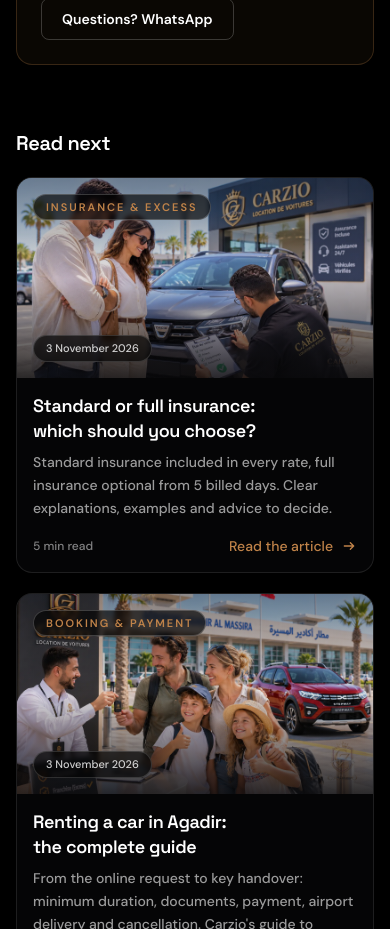
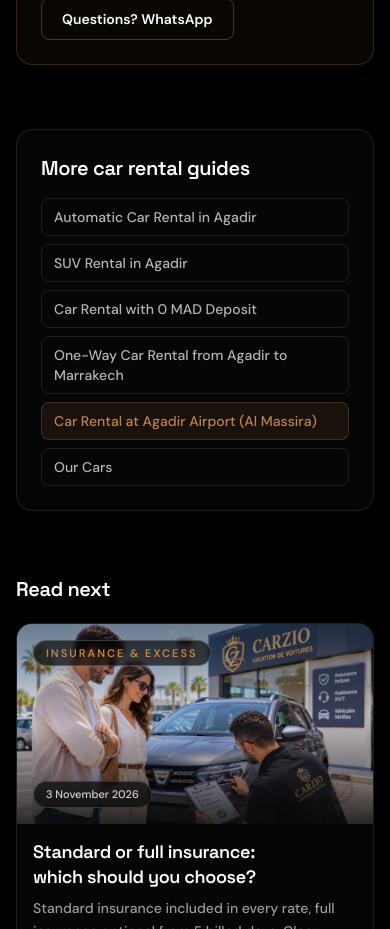
Before and after one commit to abdelbastlasri/carzio-rental, a React (Vite) app: page /blog/age-permis-conducteurs-location-maroc in a window 390 px wide. Shown: the part 4060-4989 px from the top of the page. Built offline with nearby package versions, Linux system fonts and the light colour scheme.

Commit message:
Add contextual guide links to articles

```diff
--- /dev/null
+++ b/src/components/RelatedGuides.tsx
@@ -0,0 +1,43 @@
+import { useTranslation } from 'react-i18next';
+import LangLink from './LangLink';
+import { getAirportPage } from '../content/airport';
+import { getSupportPages } from '../content/support';
+
+export default function RelatedGuides() {
+  const { t, i18n } = useTranslation();
+  const guides = getSupportPages(i18n.language).slice(0, 4);
+  const airport = getAirportPage(i18n.language);
+
+  return (
+    <section className="mx-auto max-w-3xl px-4 pb-16">
+      <div className="rounded-2xl border border-white/10 bg-zinc-950/60 p-6">
+        <h2 className="font-heading text-xl font-semibold text-white">
+          {t('support.moreTitle', 'More car rental guides')}
+        </h2>
+        <div className="mt-4 grid gap-2 sm:grid-cols-2">
+          {guides.map((guide) => (
+            <LangLink
+              key={guide.key}
+              to={`/${guide.slug}`}
+              className="rounded-lg border border-white/10 px-3 py-2 text-sm text-white/70 transition hover:border-gold/40 hover:text-gold"
+            >
+              {guide.h1}
+            </LangLink>
+          ))}
+          <LangLink
+            to={`/${airport.slug}`}
+            className="rounded-lg border border-gold/25 bg-gold/10 px-3 py-2 text-sm font-medium text-gold transition hover:bg-gold/20"
+          >
+            {airport.h1}
+          </LangLink>
+          <LangLink
+            to="/cars"
+            className="rounded-lg border border-white/10 px-3 py-2 text-sm text-white/70 transition hover:border-gold/40 hover:text-gold"
+          >
+            {t('nav.ourCars')}
+          </LangLink>
+        </div>
+      </div>
+    </section>
+  );
+}
--- a/src/pages/BlogPostPage.tsx
+++ b/src/pages/BlogPostPage.tsx
@@ -8,6 +8,7 @@ import JournalArticleHero from '../components/JournalArticleHero';
 import { findPost, getAvailableLanguages, getRelatedPosts } from '../content/blog/loader';
 import { formatBlogDate } from '../content/blog/format';
 import { getCategoryCopy } from '../content/blog/categories';
+import RelatedGuides from '../components/RelatedGuides';
 
 export default function BlogPostPage() {
   const { t, i18n } = useTranslation();
@@ -152,6 +153,8 @@ export default function BlogPostPage() {
           </div>
         </article>
 
+        <RelatedGuides />
+
         {related.length > 0 && (
           <section className="mx-auto max-w-6xl px-4 pb-16">
             <h2 className="mb-5 font-heading text-xl font-semibold text-white">{t('blog.related')}</h2>
--- a/src/pages/NewsArticle.tsx
+++ b/src/pages/NewsArticle.tsx
@@ -8,6 +8,7 @@ import JournalArticleHero from '../components/JournalArticleHero';
 import { findNews, getAvailableNewsLanguages, getRelatedNews } from '../content/news/loader';
 import { formatBlogDate } from '../content/blog/format';
 import { getNewsCategoryCopy } from '../content/news/categories';
+import RelatedGuides from '../components/RelatedGuides';
 
 export default function NewsArticle() {
   const { t, i18n } = useTranslation();
@@ -153,6 +154,8 @@ export default function NewsArticle() {
           </div>
         </article>
 
+        <RelatedGuides />
+
         {related.length > 0 && (
           <section className="mx-auto max-w-6xl px-4 pb-16">
             <h2 className="mb-5 font-heading text-xl font-semibold text-white">{t('blog.related')}</h2>
```
